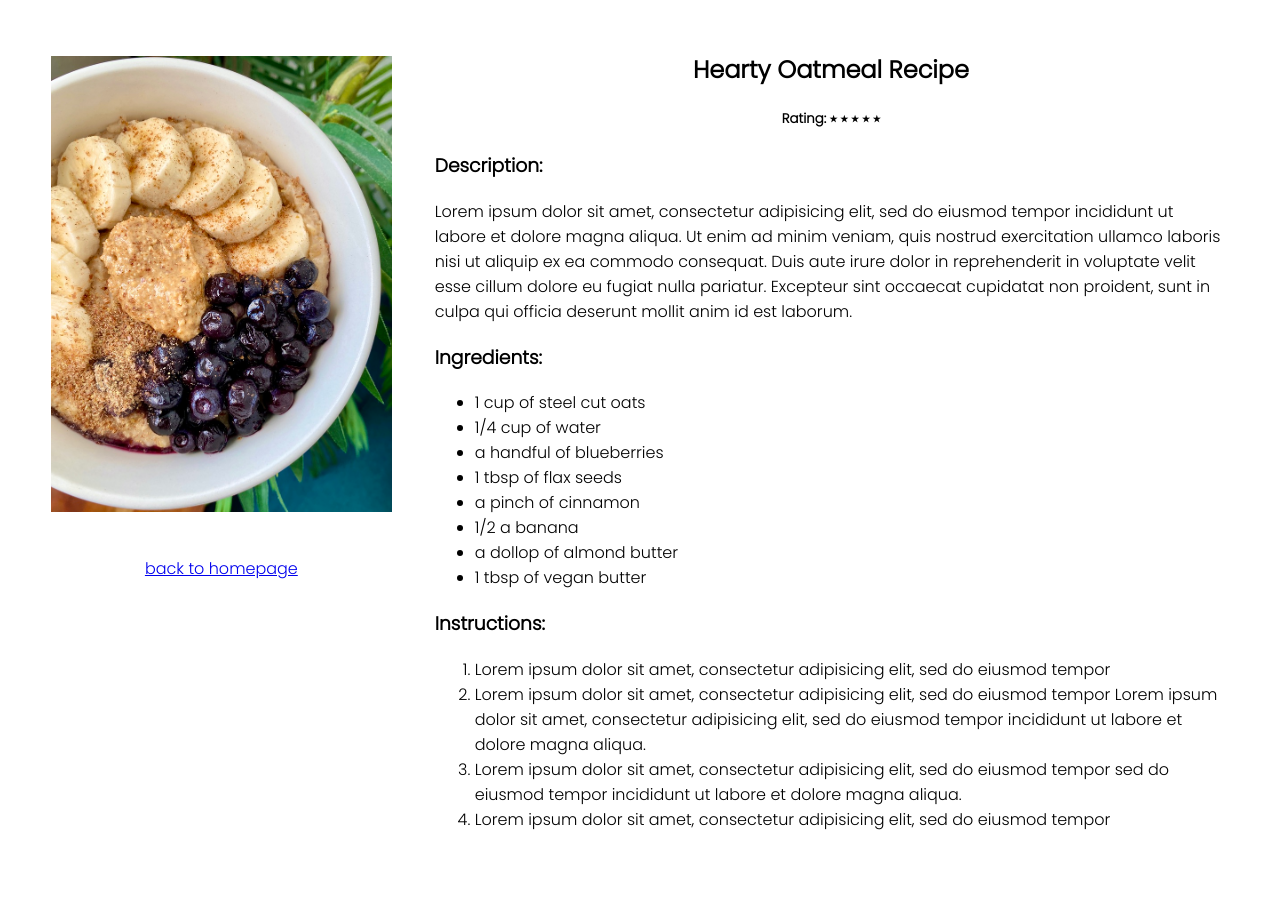
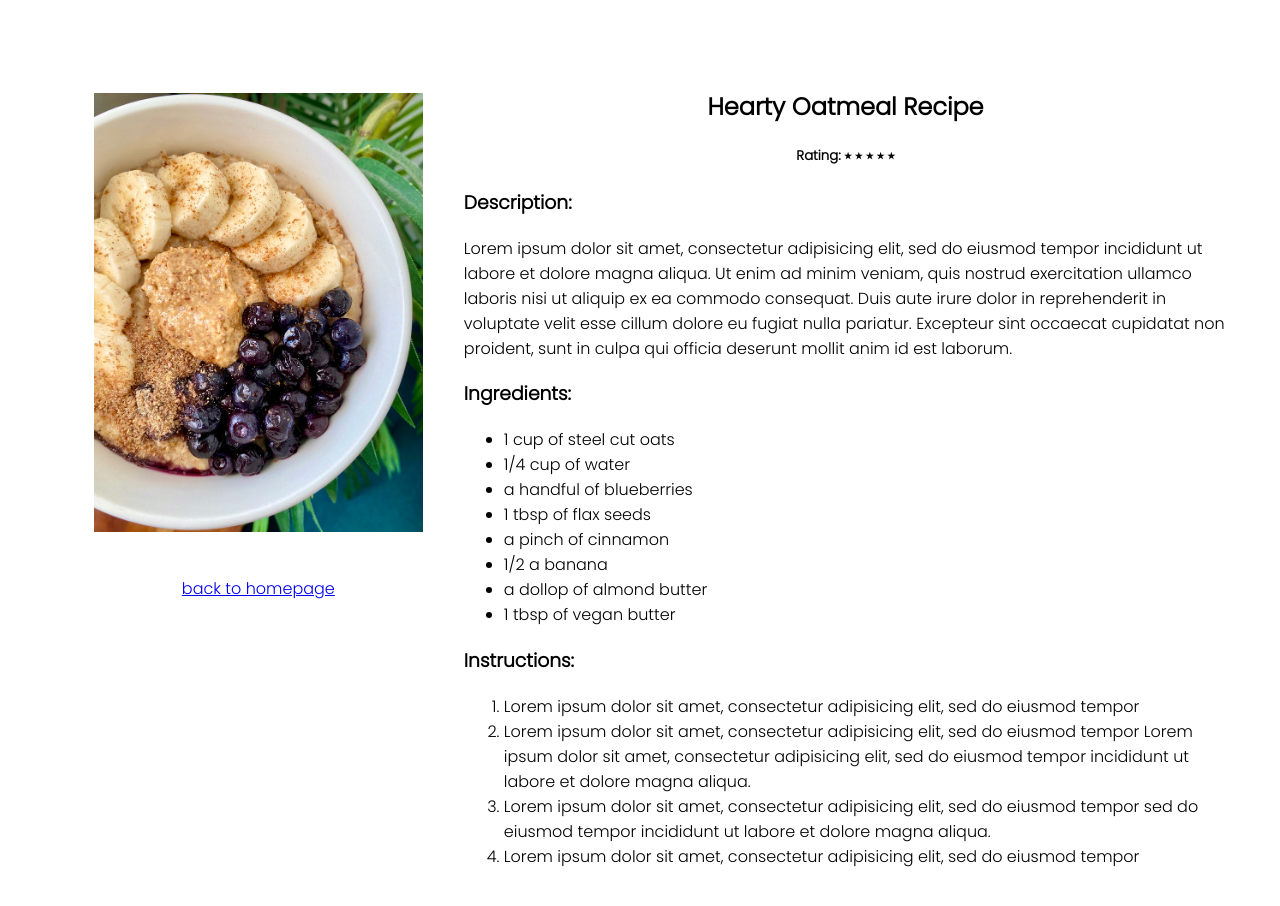
Before and after one commit to danecalifornia/danethevegan-recipes, a plain HTML site: page oatmeal.html in a window 1280 px wide. Before the commit the page ends 880 px from the top, so only its background shows below. Drawn offline with Linux system fonts and the light colour scheme.

Commit message:
possible fix for picture center on mobile

```diff
--- a/oatmeal.html
+++ b/oatmeal.html
@@ -24,7 +24,7 @@
 
     .container {
       padding-top: 1.5em;
-      margin-right: 2.8em;
+      margin: 2.8em;
     }
 
     .left-container {
```
